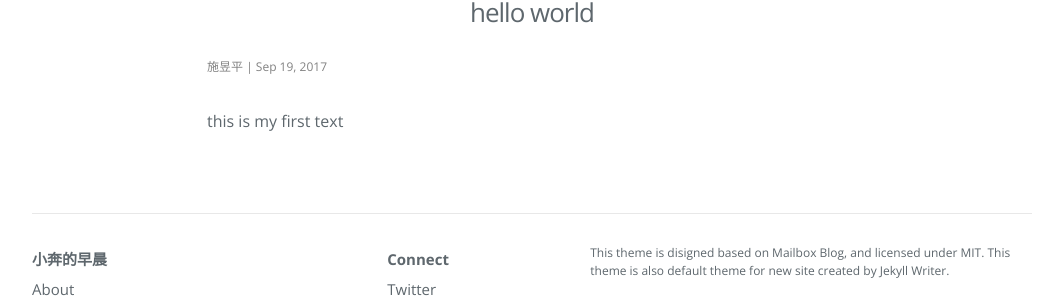
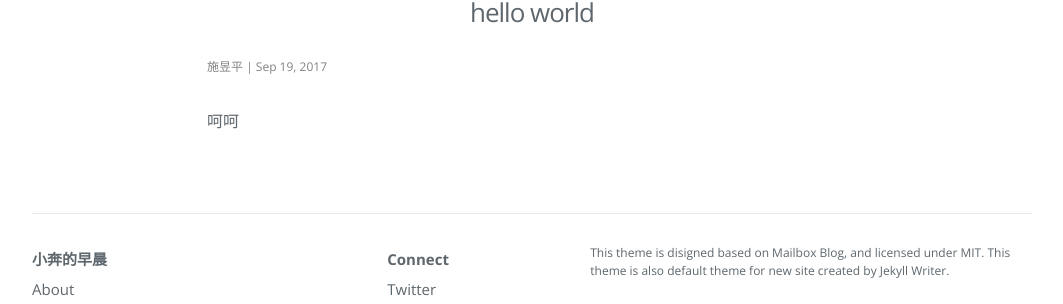
Before and after one commit to shiyup/blog, a Jekyll site: the page built from _posts/2017-09-19-hello world.md, in a window 1280 px wide. Shown: the part 221-525 px from the top of the page, without its empty margins (108-1171 px from the left). Built offline with Jekyll 4.4.1, drawn with Linux system fonts in a browser that asks for light colours; nearby versions of some CDN libraries.

Commit message:
Update hello world

```diff
--- a/_posts/2017-09-19-hello world.md
+++ b/_posts/2017-09-19-hello world.md
@@ -2,4 +2,4 @@
 title: hello world
 layout: post
 ---
-this is my first text
+呵呵
```
